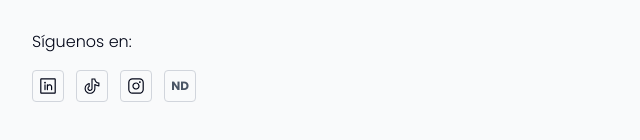
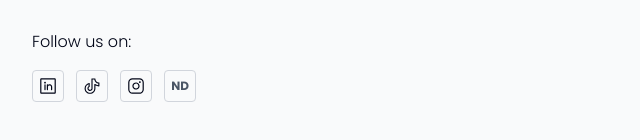
Before and after one commit to SantiagoManchola/sky-blast, an Astro site: page / in a window 1280 px wide. Shown: the part 6111-6251 px from the top of the page, 0-640 px from the left. Built offline with nearby package versions, Linux system fonts and the light colour scheme; Astro itself is replaced by a stand-in of ours.

Commit message:
fix(Footer): update social media prompt text from Spanish to English

```diff
--- a/src/components/Footer.astro
+++ b/src/components/Footer.astro
@@ -22,7 +22,7 @@ import instagramIcon from "../assets/icons/rrss/ig.svg";
 
         <!-- Social Media Section -->
         <div>
-          <p class="font-body text-black font-light mb-4">Síguenos en:</p>
+          <p class="font-body text-black font-light mb-4">Follow us on:</p>
           <div class="flex space-x-3">
             <a
               href="https://www.linkedin.com/in/skyblast-drone-aa36a7374/"
```
